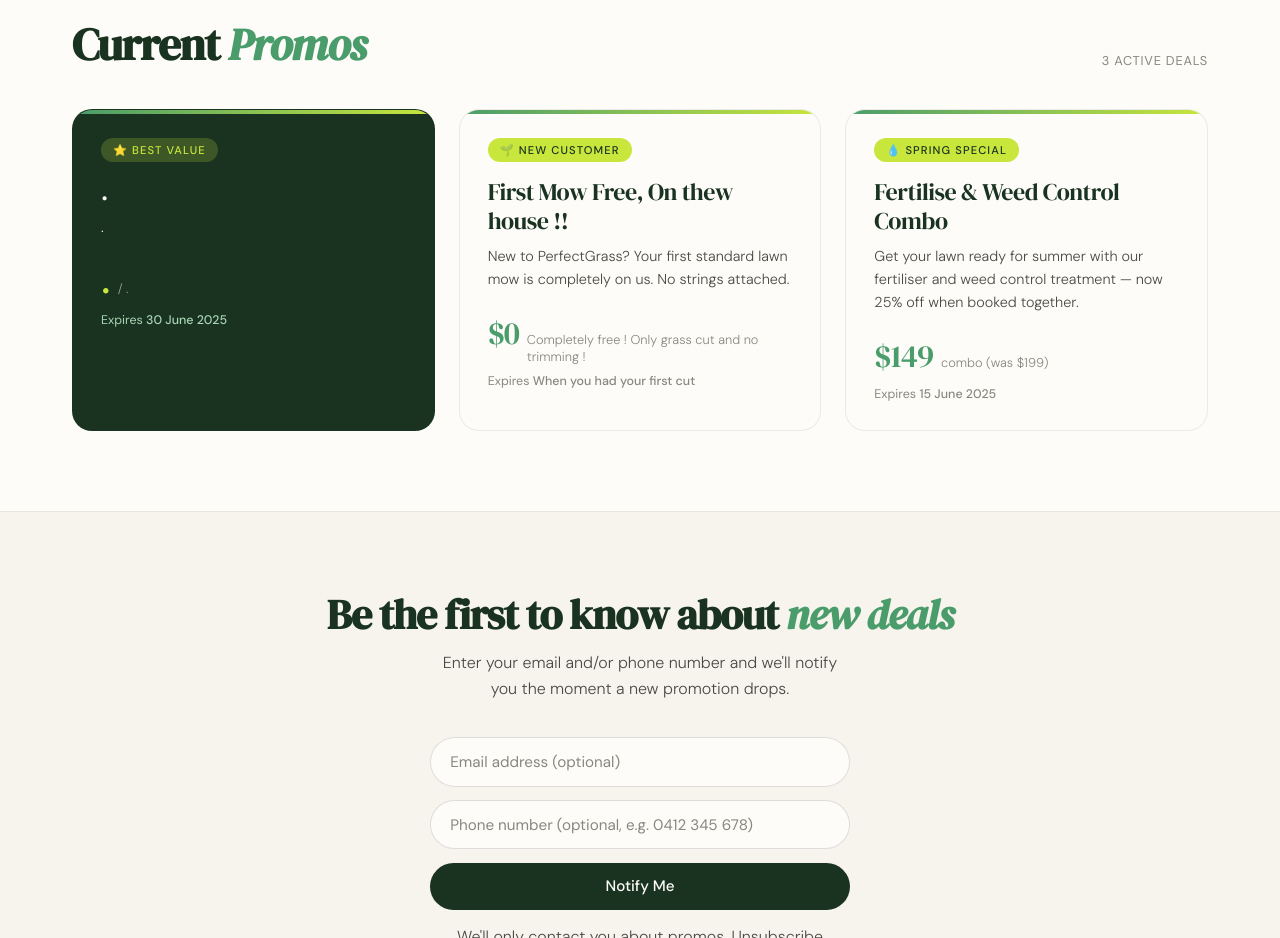
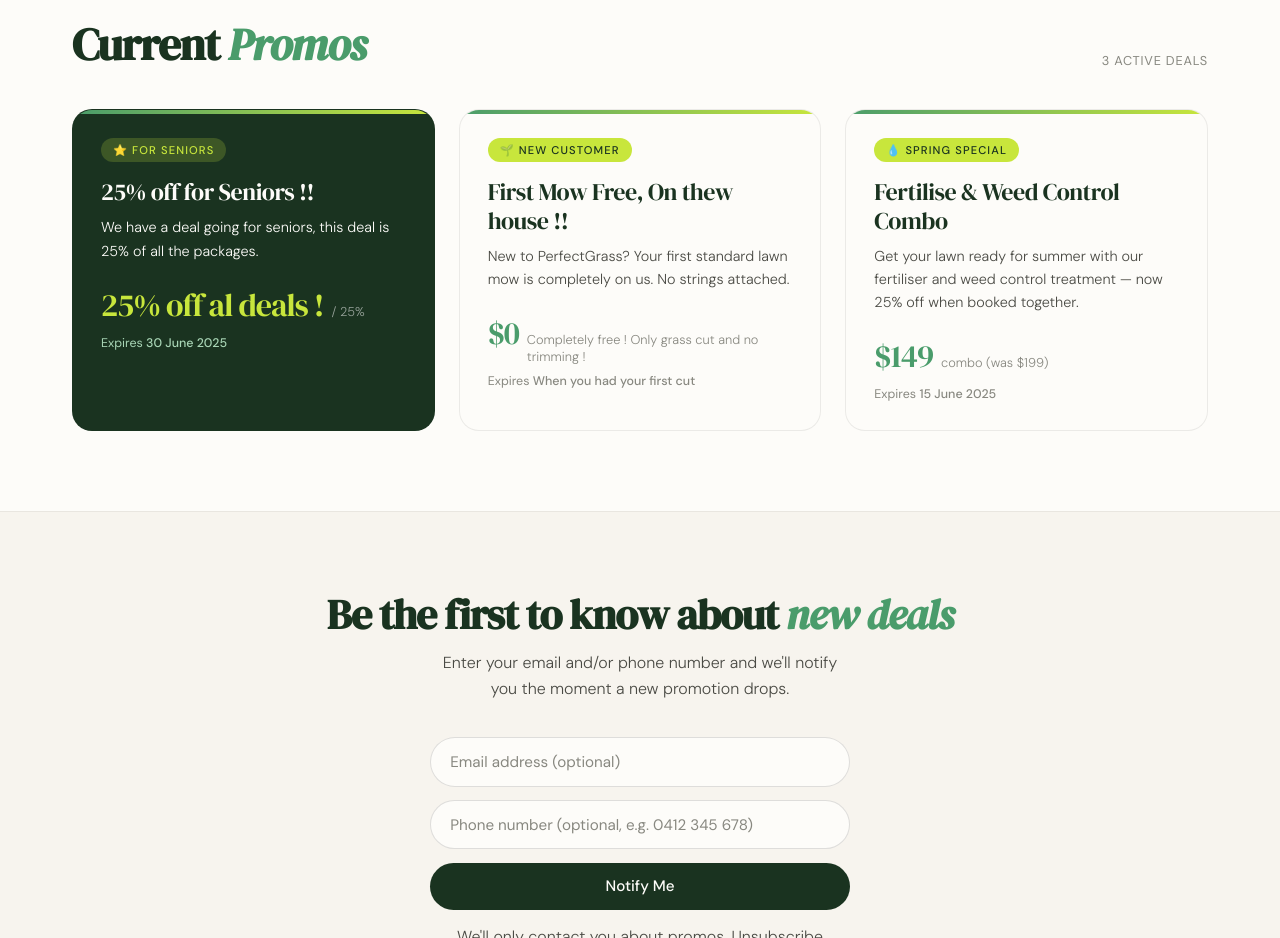
Before and after one commit to heroness9/email.promos, a website: page index.html in a window 1280 px wide. Shown: the part 860-1798 px from the top of the page. Drawn offline with Linux system fonts and the light colour scheme.

Commit message:
Update index.html

```diff
--- a/index.html
+++ b/index.html
@@ -435,12 +435,12 @@
 
       <!-- DEAL 1 — Featured (dark card) -->
       <div class="deal-card featured">
-        <div class="deal-badge">⭐ Best Value</div>
-        <div class="deal-title">.</div>
-        <div class="deal-desc">.</div>
+        <div class="deal-badge">⭐ For seniors </div>
+        <div class="deal-title">25% off for Seniors !!</div>
+        <div class="deal-desc">We have a deal going for seniors, this deal is 25% of all the packages.</div>
         <div class="deal-price-row">
-          <div class="deal-price">.</div>
-          <div class="deal-price-note">/ .</div>
+          <div class="deal-price"> 25% off al deals !</div>
+          <div class="deal-price-note">/ 25%</div>
         </div>
         <div class="deal-expiry">Expires <strong>30 June 2025</strong></div>
       </div>
```
